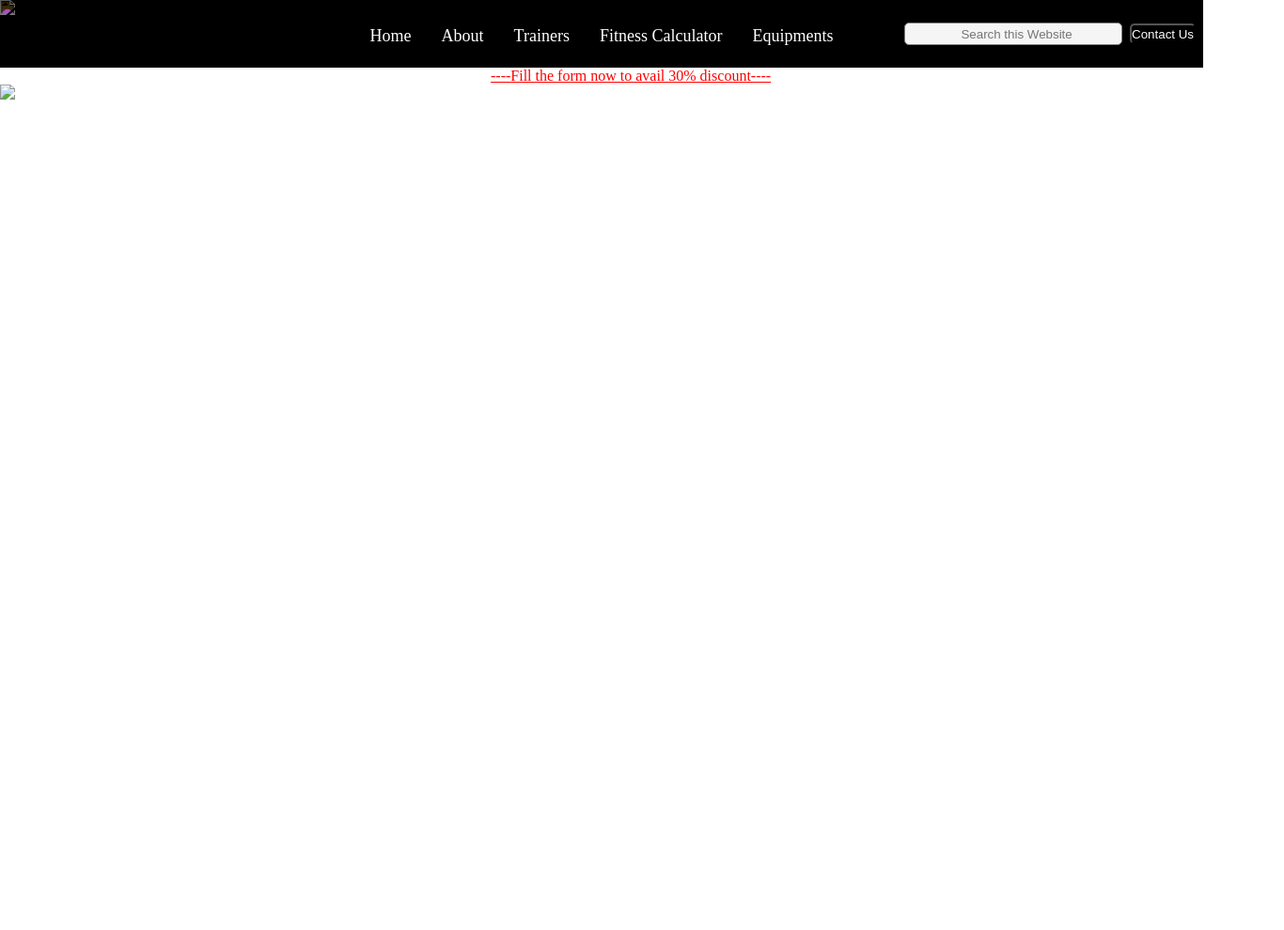
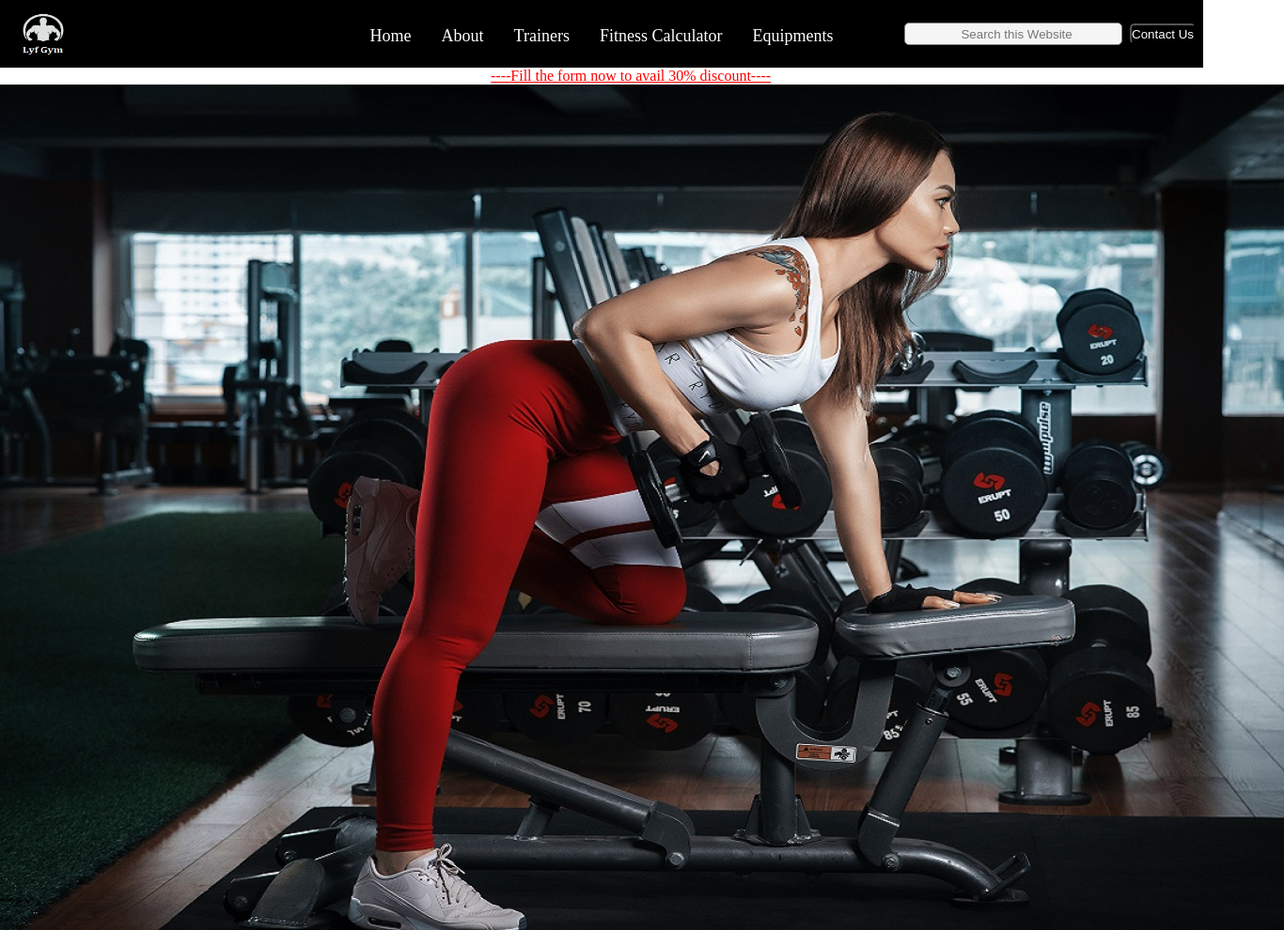
Before and after one commit to aniketjat03/webpage.github.io, a plain HTML site: page index.html in a window 1280 px wide. Shown: the whole page at 94% size, 1366 px wide, since content can reach past the window. Before the commit the page ends 800 px from the top, so only its background shows below. Drawn offline with Linux system fonts and the light colour scheme.

Commit message:
Update index.html

```diff
--- a/index.html
+++ b/index.html
@@ -10,7 +10,7 @@
 <body>
     <header class="header">
         <div class="logo">
-            <img src="/images/logo.png" alt="logo">
+            <img src="logo.png" alt="logo">
             <!-- <div>Lyf Gym</div> -->
         </div>
         <ul class="navbar">
@@ -27,7 +27,7 @@
     </header>
     <div class="form"><a href="#">----Fill the form now to avail 30% discount----</a></div>
         <div class="image">
-        <img src="/images/gym4.jpg" alt="A hot girl exercising">
+        <img src="gym4.jpg" alt="A hot girl exercising">
     </div>
     </div>
     <footer>
```
